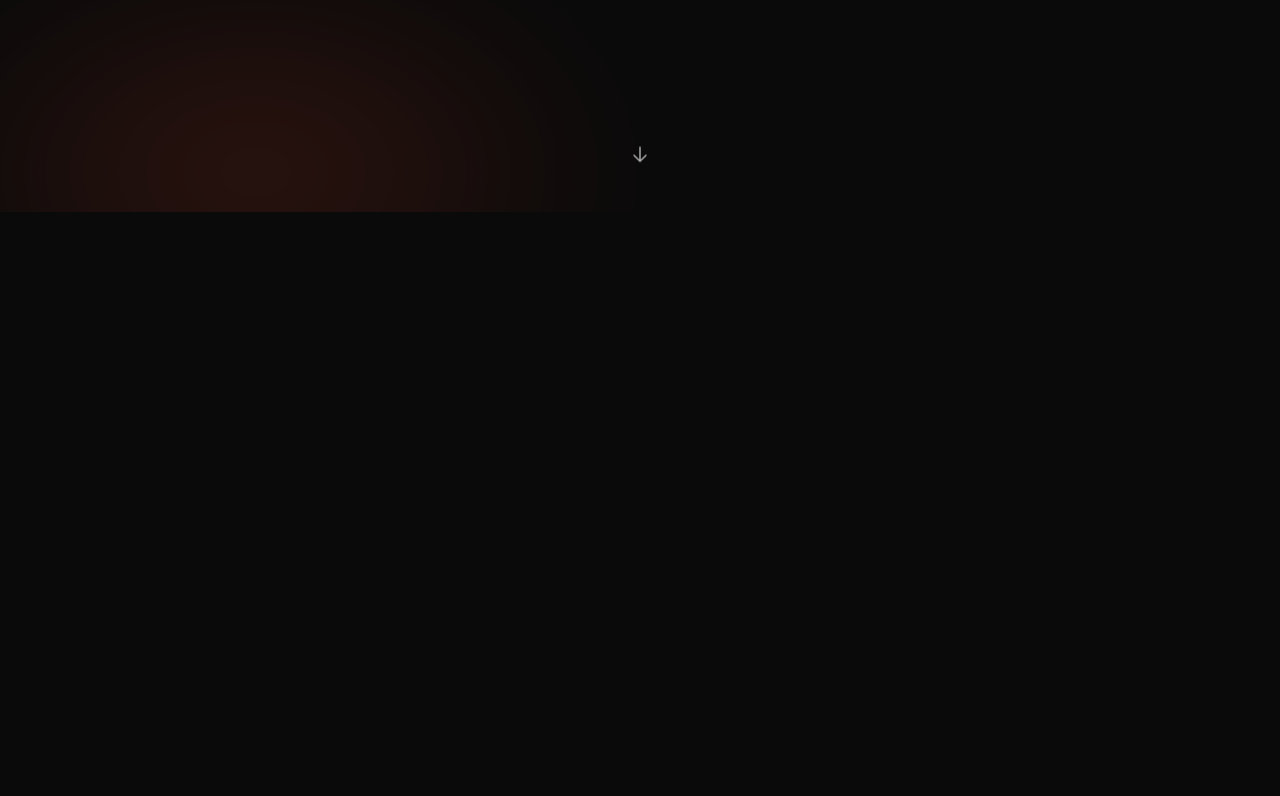
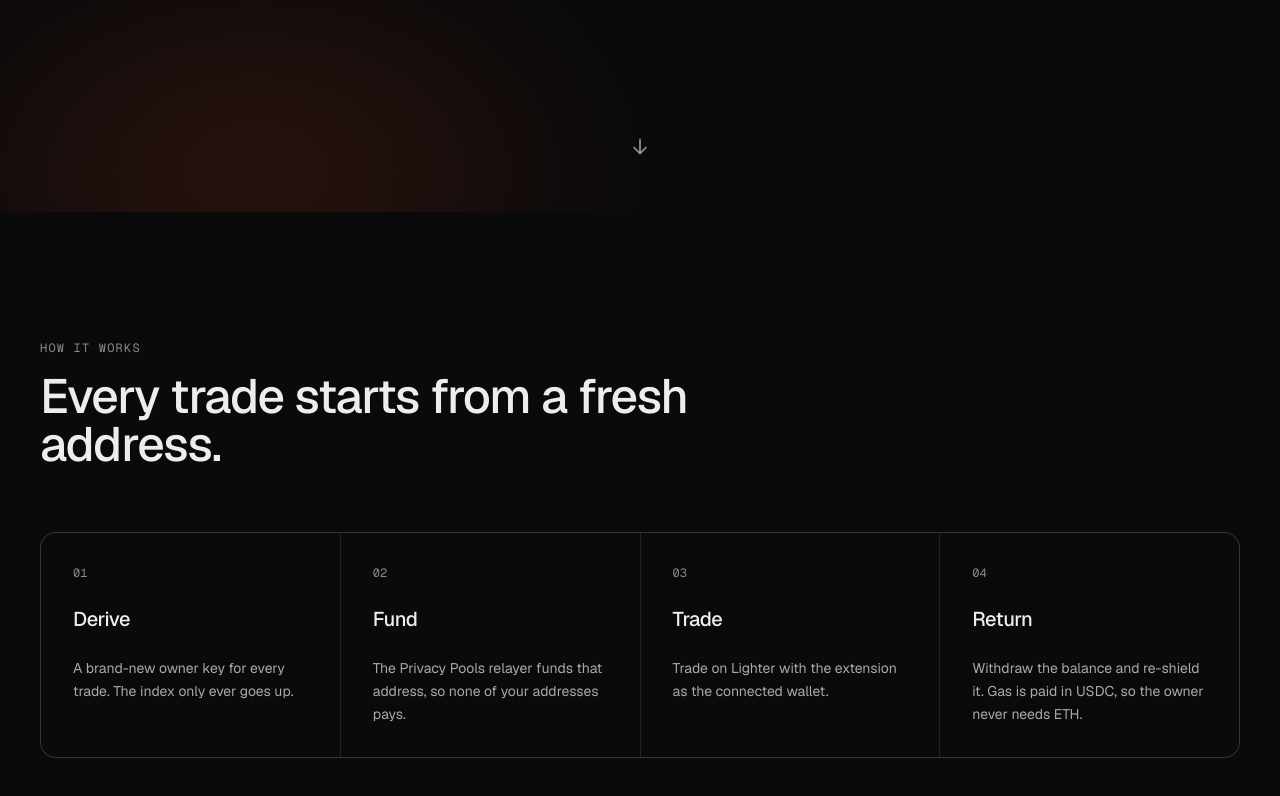
Before and after one commit to hyliv-labs/truly-web, a Next.js app: page / in a window 1280 px wide. Shown: the part 588-1384 px from the top of the page. Before the commit the page ends 800 px from the top, so only its background shows below. Built offline with nearby package versions, Linux system fonts and the light colour scheme.

Commit message:
feat: how it works section
Co-authored-by: Cursor <cursoragent@cursor.com>

```diff
--- a/src/app/page.tsx
+++ b/src/app/page.tsx
@@ -1,4 +1,5 @@
 import { Hero } from "@/components/hero";
+import { HowItWorks } from "@/components/how-it-works";
 import { SiteHeader } from "@/components/site-header";
 
 export default function Home() {
@@ -6,6 +7,7 @@ export default function Home() {
     <main id="top" className="relative flex min-h-screen flex-col">
       <SiteHeader />
       <Hero />
+      <HowItWorks />
     </main>
   );
 }
--- /dev/null
+++ b/src/components/how-it-works.tsx
@@ -0,0 +1,52 @@
+const steps = [
+  {
+    title: "Derive",
+    body: "A brand-new owner key for every trade. The index only ever goes up.",
+  },
+  {
+    title: "Fund",
+    body: "The Privacy Pools relayer funds that address, so none of your addresses pays.",
+  },
+  {
+    title: "Trade",
+    body: "Trade on Lighter with the extension as the connected wallet.",
+  },
+  {
+    title: "Return",
+    body: "Withdraw the balance and re-shield it. Gas is paid in USDC, so the owner never needs ETH.",
+  },
+];
+
+export function HowItWorks() {
+  return (
+    <section
+      id="how"
+      aria-labelledby="how-heading"
+      className="px-6 py-24 md:px-10 md:py-32"
+    >
+      <div className="mx-auto max-w-7xl">
+        <p className="font-mono text-xs uppercase tracking-widest text-muted">
+          How it works
+        </p>
+        <h2
+          id="how-heading"
+          className="mt-4 max-w-2xl text-3xl font-medium tracking-tight md:text-5xl"
+        >
+          Every trade starts from a fresh address.
+        </h2>
+
+        <ol className="mt-16 grid gap-px overflow-hidden rounded-2xl border border-foreground/10 bg-foreground/10 md:grid-cols-2 lg:grid-cols-4">
+          {steps.map((step, i) => (
+            <li key={step.title} className="flex flex-col gap-6 bg-background p-8">
+              <span className="font-mono text-xs text-muted">
+                {String(i + 1).padStart(2, "0")}
+              </span>
+              <h3 className="text-xl font-medium tracking-tight">{step.title}</h3>
+              <p className="text-sm leading-relaxed text-foreground/70">{step.body}</p>
+            </li>
+          ))}
+        </ol>
+      </div>
+    </section>
+  );
+}
```
